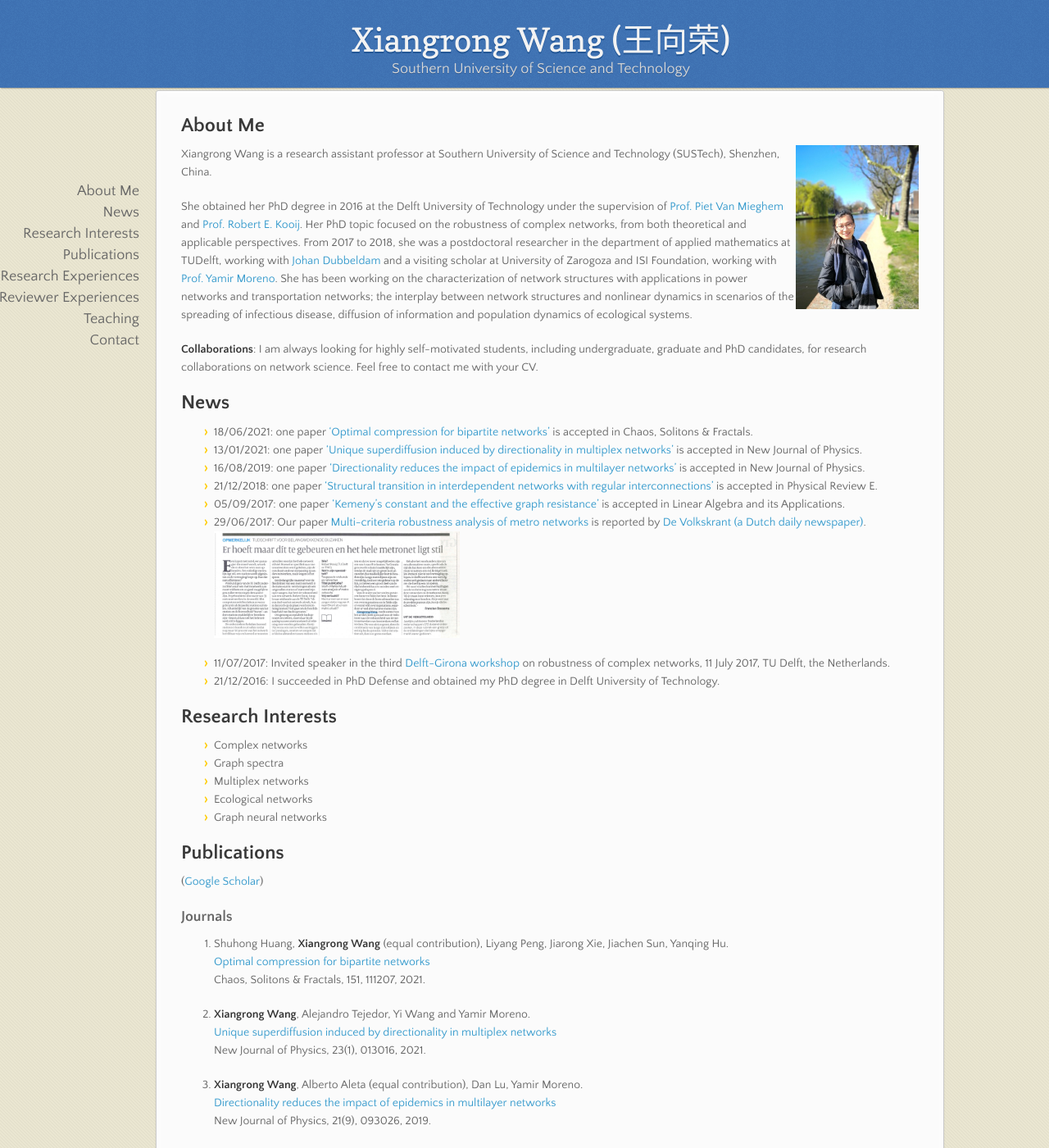
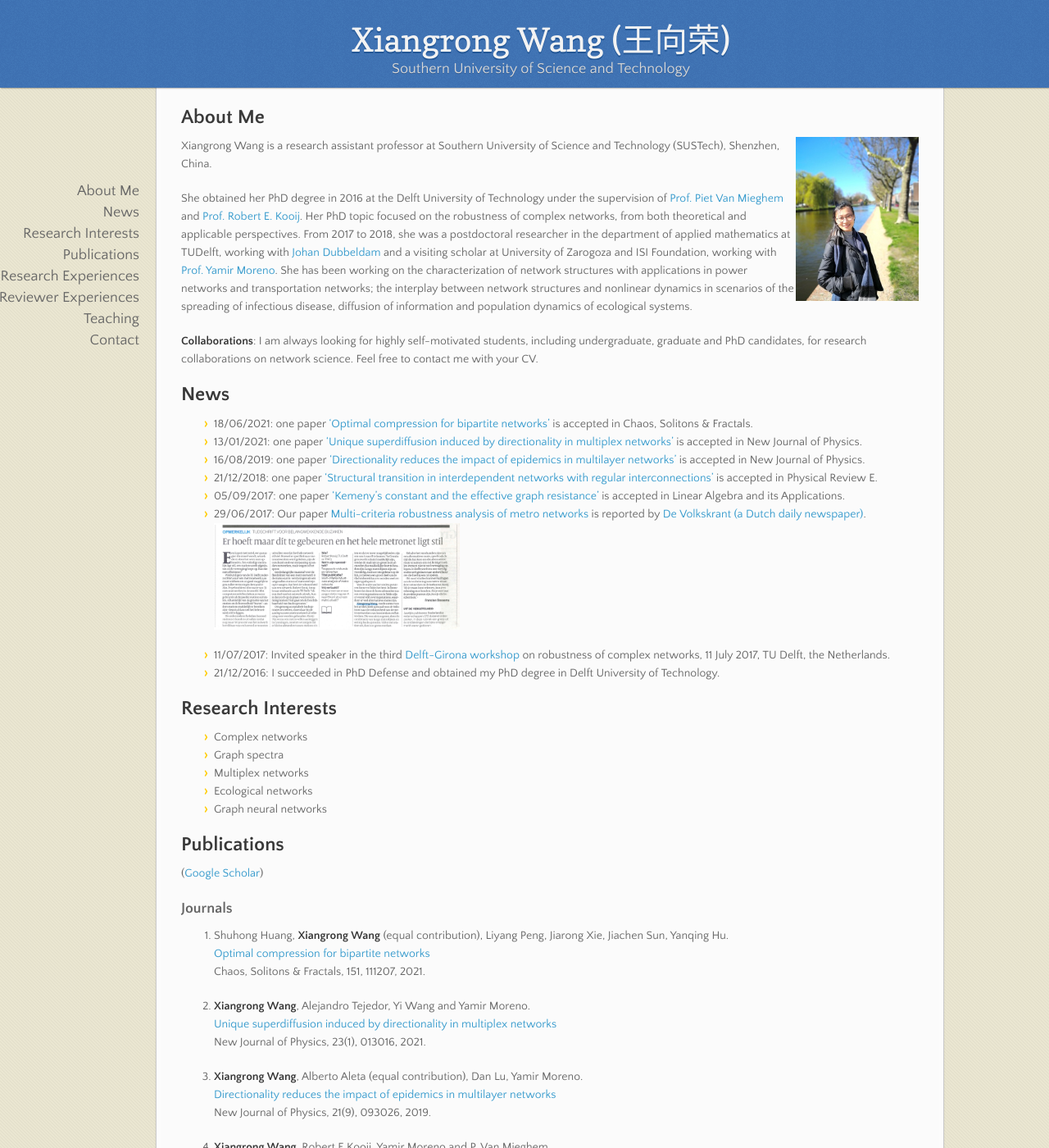
Before and after one commit to xiangrongwang/xiangrongwang.github.io, a Jekyll site: the page built from index.md, in a window 1280 px wide and 1400 px high. Shown: the whole window at 82% size. Built offline with Jekyll 4.4.1, drawn with Linux system fonts in a browser that asks for light colours; nearby versions of some CDN libraries; our own code applies the rules of GitHub Pages for plain Markdown files.

Commit message:
Update jekyll-theme-leap-day.scss

```diff
--- a/_sass/jekyll-theme-leap-day.scss
+++ b/_sass/jekyll-theme-leap-day.scss
@@ -274,7 +274,7 @@ section {
   width:900px;
   padding: 30px 30px 50px 30px;
   margin: 20px 0;
-  margin-top: 110px;
+  margin-top: 100px;
   position:relative;
   background: #fbfbfb;
   border-radius: 3px;
```
